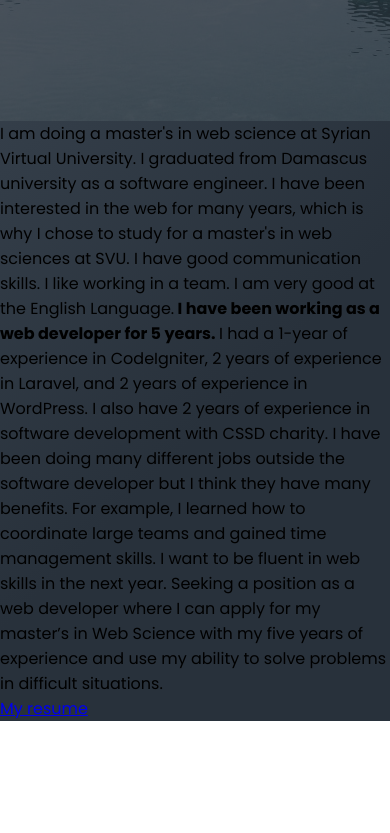
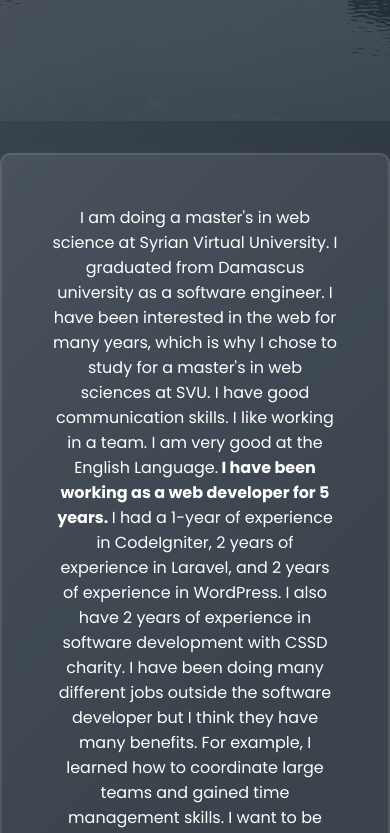
Before and after one commit to Fadi-Barhoum/Fadi-Barhoum.github.io, a plain HTML site: page about.html in a window 390 px wide. Shown: the part 723-1556 px from the top of the page. Before the commit the page ends 1444 px from the top, so only its background shows below. Drawn offline with Linux system fonts and the light colour scheme.

Commit message:
Update about.css

```diff
--- a/assets/css/about.css
+++ b/assets/css/about.css
@@ -128,3 +128,42 @@ body{
     text-decoration: none;
     margin-top: 10px;
 }
+
+.small_screen {
+    display: none;
+}
+
+.timeline {
+    background-color: rgba(255,255,255,0.09);
+    border: 2px solid rgba(255,255,255,0.1);
+    box-shadow: 0 25px 45px rgba(255,255,255,0.1);
+    /* backdrop-filter: blur(20px); */
+    padding: 50px;
+    max-width: 1300px;
+    margin: 2rem auto;
+    border-radius: 10px;
+    position: relative;
+    color: #fff;
+    text-align: center;
+    display: none;
+}
+
+.timeline a {
+    position: relative;
+    color: #fff;
+    background: #000;
+    padding: 10px 20px;
+    border-radius: 10px;
+    text-decoration: none;
+    margin-top: 10px;
+    display: none;
+}
+
+@media screen and  (max-width: 800px) {
+    .card {
+        display: none;
+    }
+    .small_screen, .timeline, .timeline a{
+        display: block;
+    }
+}
```
